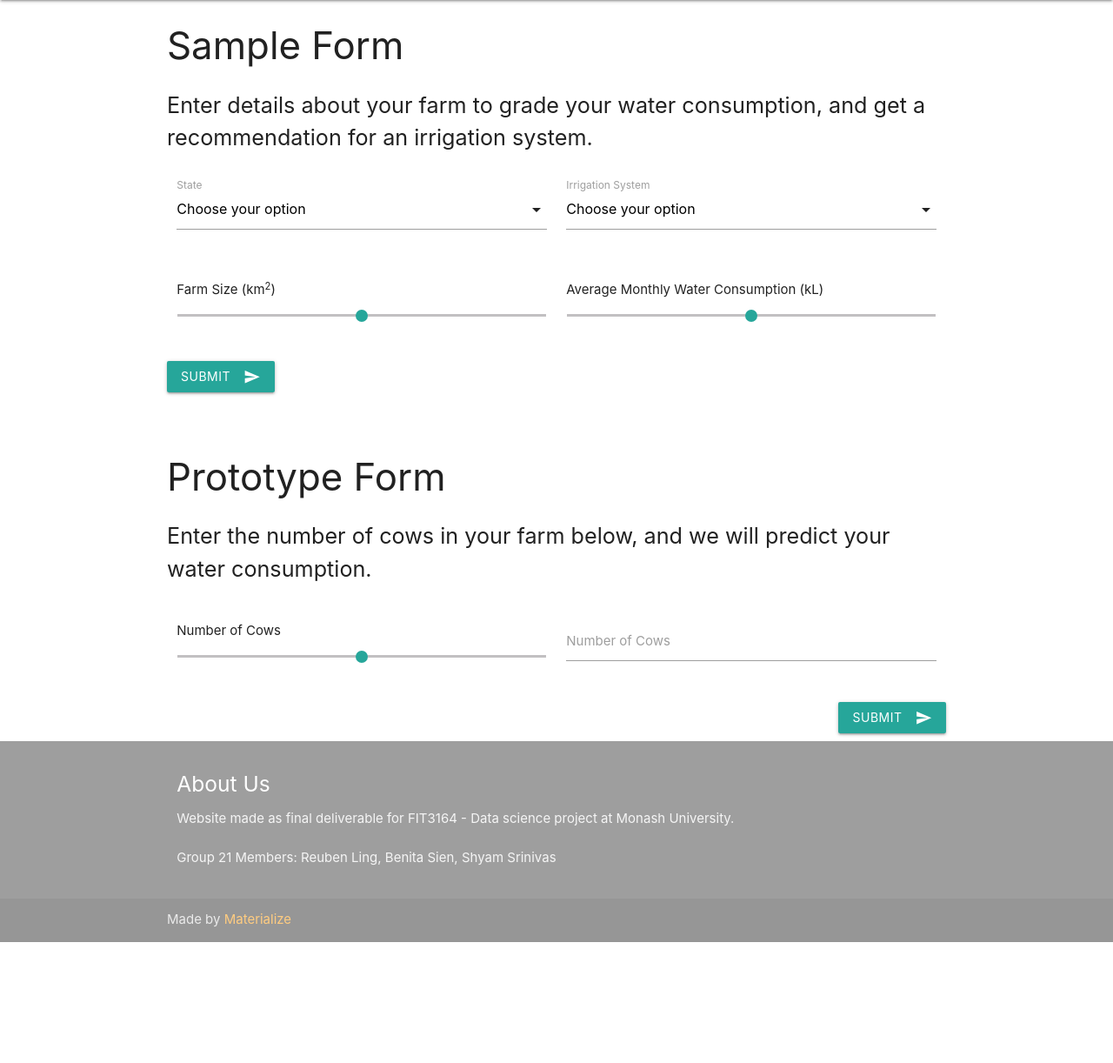
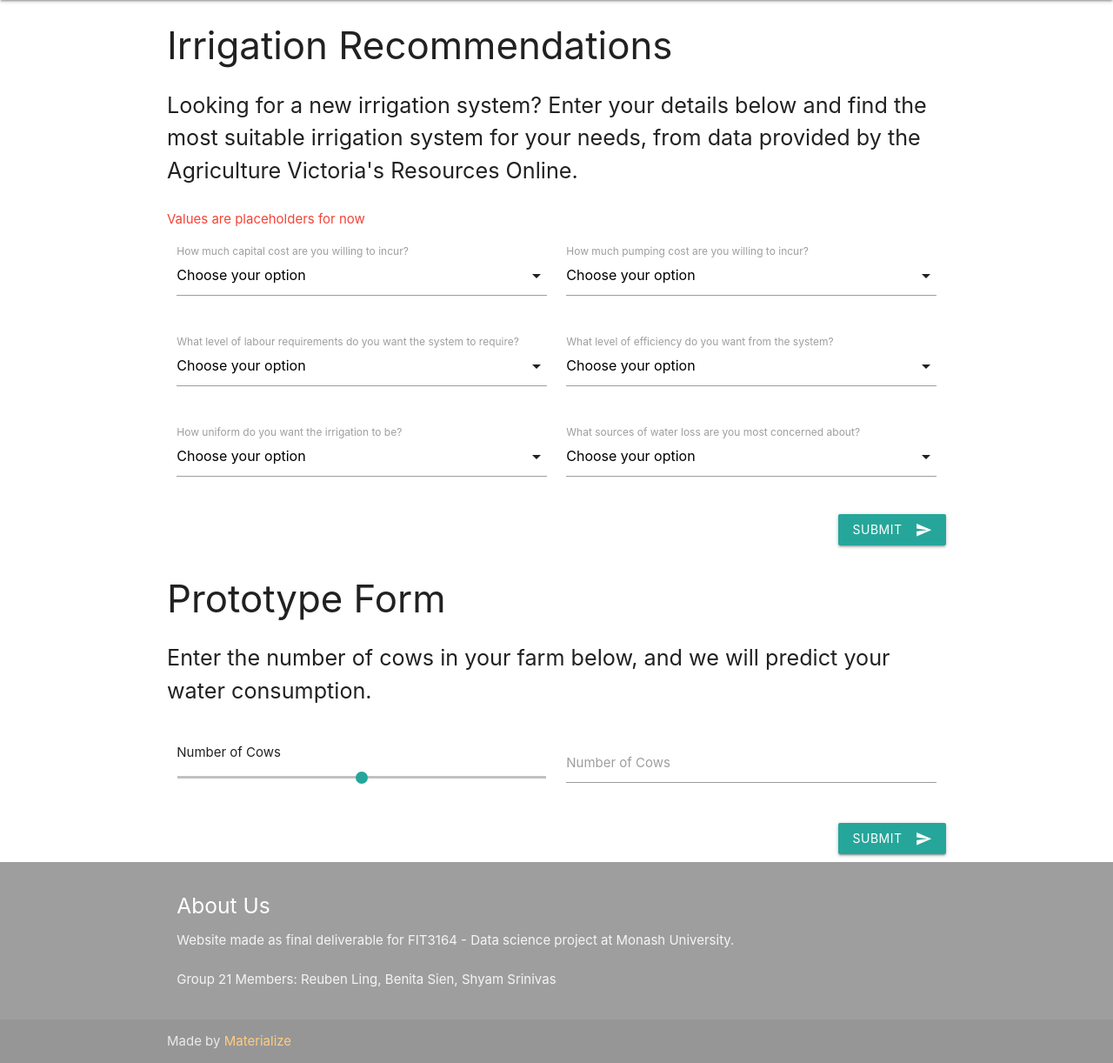
Before and after one commit to ReubenLing/FIT3164, a Flask app: page /models in a window 1280 px wide. Shown: the part 64-1286 px from the top of the page at 87% size. Before the commit the page ends 1147 px from the top, so only its background shows below. Run offline with Flask 2, Linux system fonts and the light colour scheme; some libraries are stand-ins or nearby versions.

Commit message:
first pass at irrigation system form

```diff
--- a/templates/models.html
+++ b/templates/models.html
@@ -4,41 +4,73 @@
 {% block content %}
 <div class="container">
 	<!-- Sample form - not functional -->
-	<h3>Sample Form</h3>
-	<p class='flow-text'>Enter details about your farm to grade your water consumption, and get a recommendation for
-		an irrigation system.</p>
-	<form action="#">
+	<h3>Irrigation Recommendations</h3>
+	<p class='flow-text'>Looking for a new irrigation system? Enter your details below and find the most suitable irrigation system for your needs, from data provided by the Agriculture Victoria's Resources Online.</p>
+	<p class='red-text'>Values are placeholders for now</p>
+	<form action="{{ url_for('irrigation_proto') }}" method="post">
 		<div class="row">
 			<div class="input-field col s12 m6">
-				<select>
+				<select name="capital_cost">
 					<option value="" disabled selected>Choose your option</option>
-					<option value="1">Victoria</option>
-					<option value="2">New South Wales</option>
-					<option value="3">Queensland</option>
+					<option value="1">High</option>
+					<option value="2">Medium</option>
+					<option value="3">Low</option>
 				</select>
-				<label>State</label>
+				<label>How much capital cost are you willing to incur?</label>
 			</div>
 			<div class="input-field col s12 m6">
-				<select>
+				<select name="pumping_cost">
 					<option value="" disabled selected>Choose your option</option>
-					<option value="1">Dairy Only</option>
-					<option value="2">Option 2</option>
-					<option value="3">Option 3</option>
+					<option value="1">High</option>
+					<option value="2">Medium</option>
+					<option value="3">Low</option>
 				</select>
-				<label>Irrigation System</label>
+				<label>How much pumping cost are you willing to incur?</label>
 			</div>
 		</div>
 		<div class="row">
-			<p class="range-field col s12 m6">
-				Farm Size (km<sup>2</sup>)
-				<input type="range" id="test5" min="0" max="100" />
-			</p>
-			<p class="range-field col s12 m6">
-				Average Monthly Water Consumption (kL)
-				<input type="range" id="test5" min="0" max="100" />
-			</p>
+			<div class="input-field col s12 m6">
+				<select name="labour_requirements">
+					<option value="" disabled selected>Choose your option</option>
+					<option value="1">High</option>
+					<option value="2">Medium</option>
+					<option value="3">Low</option>
+				</select>
+				<label>What level of labour requirements do you want the system to require?</label>
+			</div>
+			<div class="input-field col s12 m6">
+				<select name="efficiency">
+					<option value="" disabled selected>Choose your option</option>
+					<option value="1">High</option>
+					<option value="2">Medium</option>
+					<option value="3">Low</option>
+				</select>
+				<label>What level of efficiency do you want from the system?</label>
+			</div>
 		</div>
-		<button class="btn waves-effect waves-light" type="submit" name="action">Submit
+		<div class="row">
+			<div class="input-field col s12 m6">
+				<select name="uniformity">
+					<option value="" disabled selected>Choose your option</option>
+					<option value="1">High</option>
+					<option value="2">Medium</option>
+					<option value="3">Low</option>
+				</select>
+				<label>How uniform do you want the irrigation to be?</label>
+			</div>
+			<div class="input-field col s12 m6">
+				<select multiple name="water_loss">
+					<option value="" disabled selected>Choose your option</option>
+					<option value="1">Channel Losses</option>
+					<option value="2">Evaporation</option>
+					<option value="3">Seepage</option>
+					<option value="4">Surface Runoff</option>
+					<option value="5">Wind Dispersion</option>
+				</select>
+				<label>What sources of water loss are you most concerned about?</label>
+			</div>
+		</div>
+		<button class="btn waves-effect waves-light right" type="submit" name="action">Submit
 			<i class="material-icons right">send</i>
 		</button>
 	</form>
```
